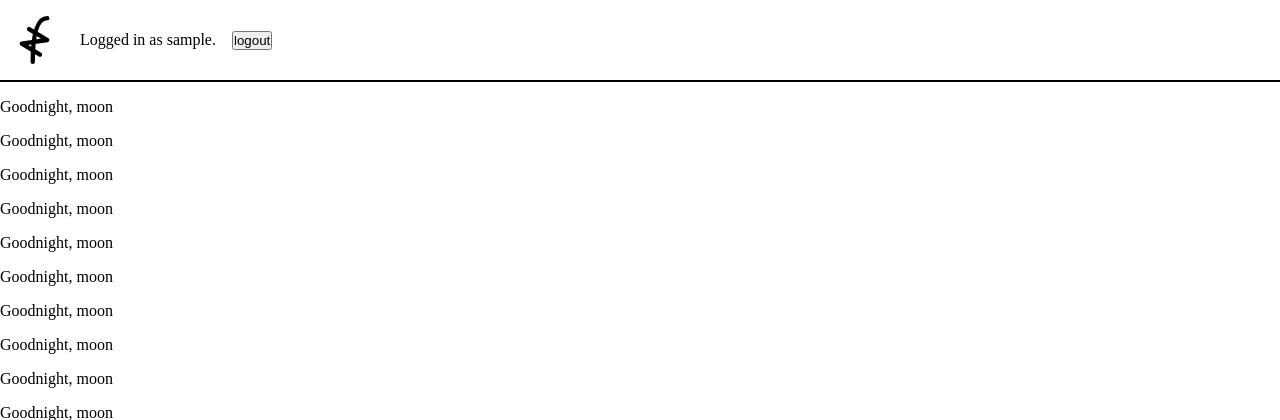
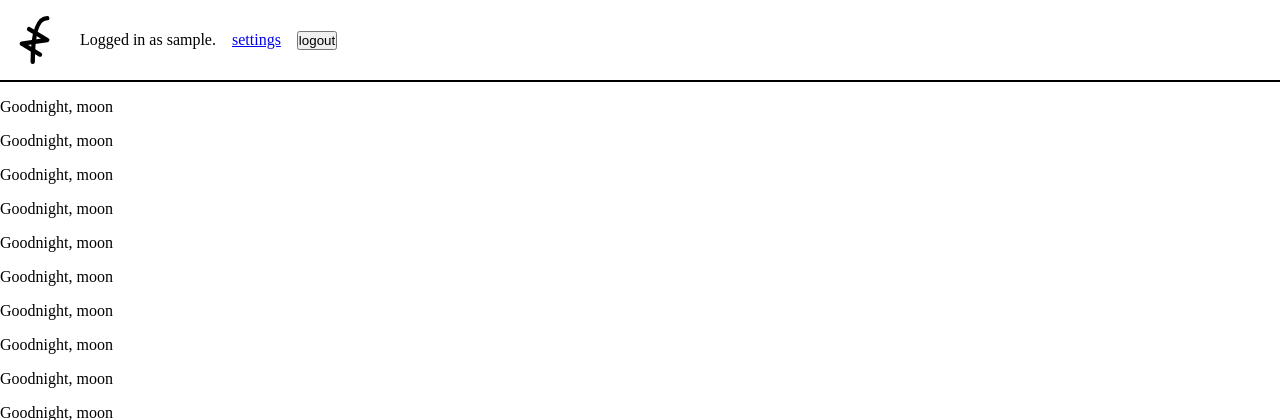
Before and after one commit to kerkeslager/friendzone, a Django app: page / in a window 1280 px wide. Shown: the top 420 px of the page. Run offline with Django 5.2, Linux system fonts and the light colour scheme; the visitor is signed in with stand-in values (Sample User, id 1).

Commit message:
Allow password changes via a settings page

```diff
--- a/core/static/core/style.css
+++ b/core/static/core/style.css
@@ -21,6 +21,8 @@ body {
 
 body * {
   display: flex;
+  flex-direction: column;
+  align-items: flex-start;
 }
 
 body > header {
--- a/core/templates/core/base.html
+++ b/core/templates/core/base.html
@@ -18,6 +18,8 @@
       {% if request.user.is_authenticated %}
         Logged in as {{ request.user.username }}.
 
+        <a href='{% url "settings" %}'>settings</a>
+
         <form method='post' action='{% url "logout" %}'>
           {% csrf_token %}
           <button type='submit'>logout</button>
--- a/core/urls.py
+++ b/core/urls.py
@@ -3,5 +3,6 @@ from django.urls import path
 from . import views
 
 urlpatterns = [
+    path('settings/', views.settings, name='settings'),
     path('', views.index, name='index'),
 ]
--- a/core/views.py
+++ b/core/views.py
@@ -1,6 +1,11 @@
 from django.views.generic.base import TemplateView
 
 class IndexView(TemplateView):
-    template_name = "core/index.html"
+    template_name = 'core/index.html'
 
 index = IndexView.as_view()
+
+class SettingsView(TemplateView):
+    template_name = 'core/settings.html'
+
+settings = SettingsView.as_view()
--- a/fz/urls.py
+++ b/fz/urls.py
@@ -21,6 +21,8 @@ from django.urls import include, path
 auth_urlpatterns = [
     path('login', auth_views.LoginView.as_view(), name='login'),
     path('logout', auth_views.LogoutView.as_view(), name='logout'),
+    path('password-change', auth_views.PasswordChangeView.as_view(), name='password_change'),
+    path('password-change-done', auth_views.PasswordChangeDoneView.as_view(), name='password_change_done'),
 ]
 
 urlpatterns = [
```
Also changed, not shown: core/templates/core/settings.html (added, +7 -0 lines), core/templates/registration/password_change_done.html (added, +9 -0 lines), core/templates/registration/password_change_form.html (added, +11 -0 lines).
